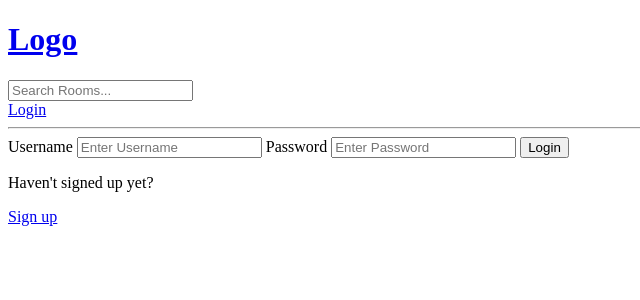
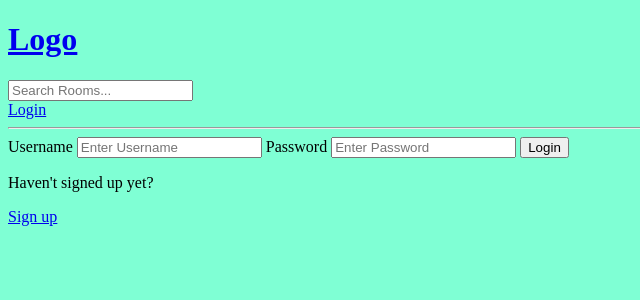
Before and after one commit to BenjaminNassW/Django_template, a Django app: a page that uses studybud/templates/main.html in a window 1280 px wide. Shown: the top 300 px of the page, without its empty margins (0-640 px from the left). Run offline with Django 4.2, Linux system fonts and the light colour scheme.

Commit message:
static files

```diff
--- a/studybud/static/styles/main.css
+++ b/studybud/static/styles/main.css
@@ -0,0 +1,3 @@
+body{
+    background-color: aquamarine;
+}
--- a/studybud/studybud/settings.py
+++ b/studybud/studybud/settings.py
@@ -121,6 +121,10 @@ USE_TZ = True
 
 STATIC_URL = 'static/'
 
+STATICFILES_DIRS = [
+    BASE_DIR / 'static'
+]
+
 # Default primary key field type
 # https://docs.djangoproject.com/en/4.2/ref/settings/#default-auto-field
 
--- a/studybud/templates/main.html
+++ b/studybud/templates/main.html
@@ -1,12 +1,12 @@
 <!DOCTYPE html>
 <html lang="en">
-
+{% load static %}
 <head>
     <meta charset="UTF-8">
     <meta http-equiv="X-UA-Compatible" content="IE=edge">
     <title>StudyBud</title>
     <meta name="viewport" content="width=device-width, initial-scale=1.0">
-    <!-- <link rel="stylesheet" type="text/css" media="screen" href="main.css"> -->
+    <link rel="stylesheet" type="text/css" media="screen" href="{% static 'styles/main.css' %}">
 
 </head>
 
```
Also changed, not shown: studybud/static/images/StockPhotoDog.avif (added), 3 other files.
